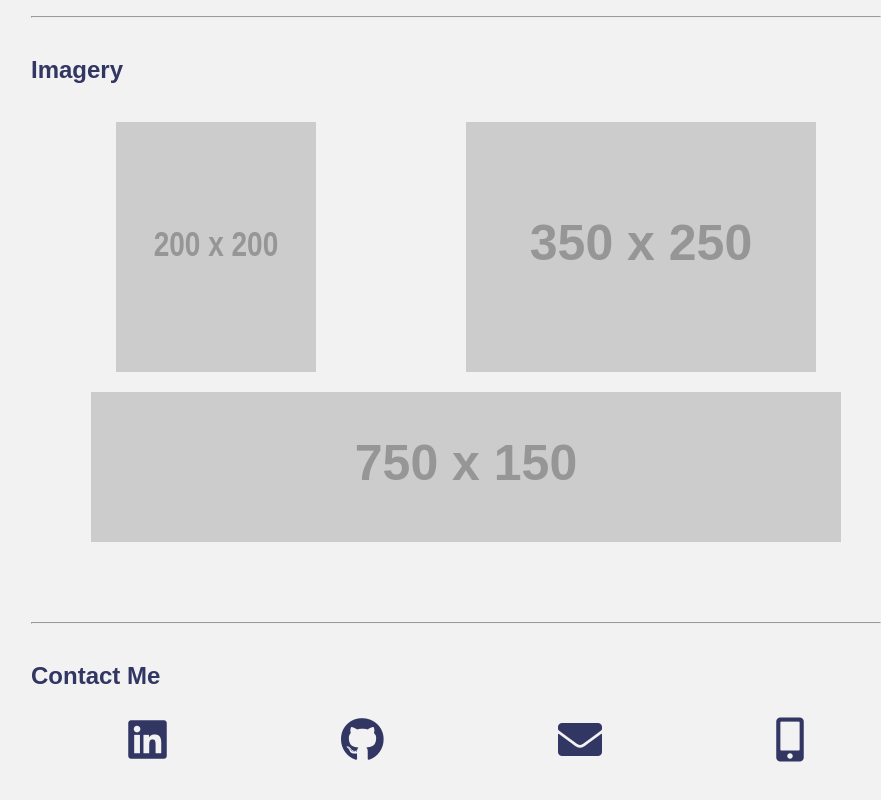
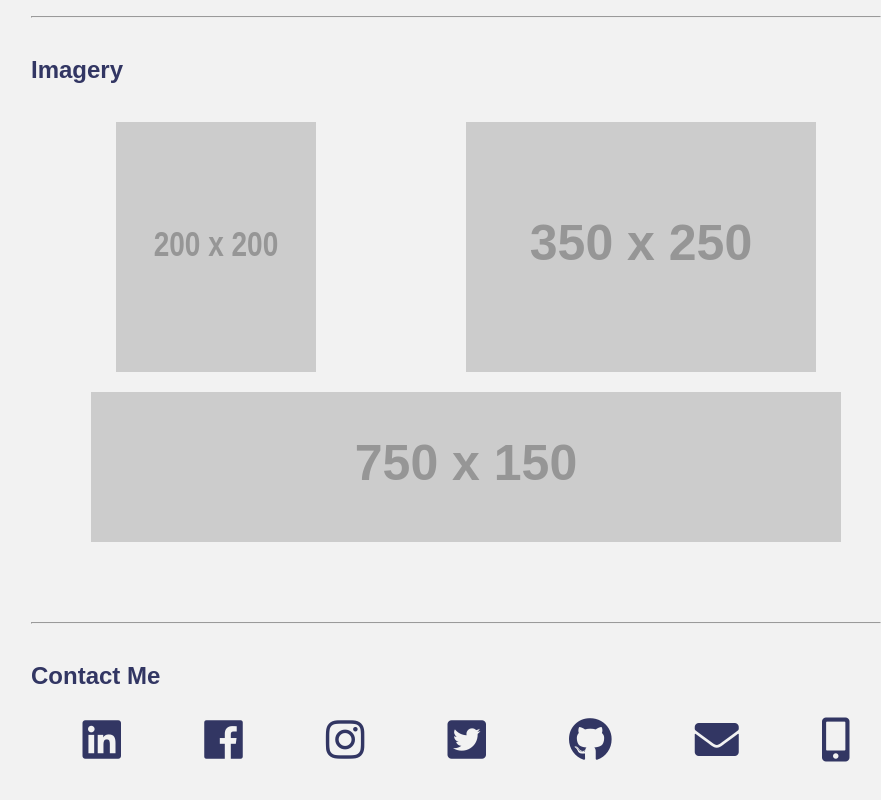
Before and after one commit to klynbrsh/Portfolio, a plain HTML site: page index.html in a window 1280 px wide. Shown: the part 3315-4115 px from the top of the page, without its empty margins (329-1210 px from the left). Drawn offline with Linux system fonts and the light colour scheme; placeholder pictures from the web are drawn by us.

Commit message:
Adding socials

```diff
--- a/index.html
+++ b/index.html
@@ -288,6 +288,15 @@
                     <i class="fab fa-linkedin"></i>
                 </a>
                 <a href="#">
+                    <i class="fab fa-facebook"></i>
+                </a>
+                <a href="#">
+                    <i class="fab fa-instagram"></i>
+                </a>
+                <a href="#">
+                    <i class="fab fa-twitter-square"></i>
+                </a>
+                <a href="#">
                     <i class="fab fa-github"></i>
                 </a>
                 <a href="mailto:YOUREMAIL">
```
Also changed, not shown: marble.jpg (deleted).
